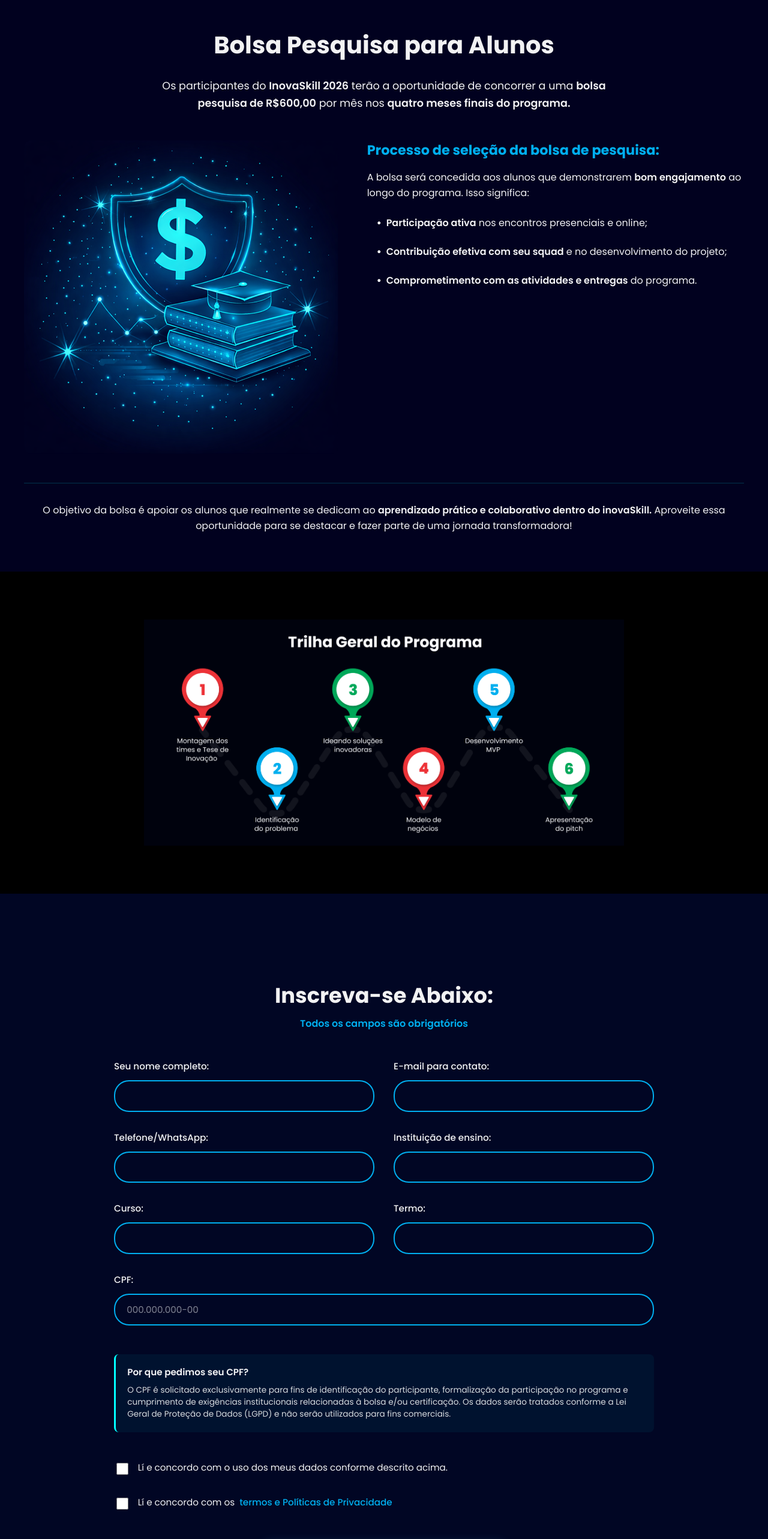
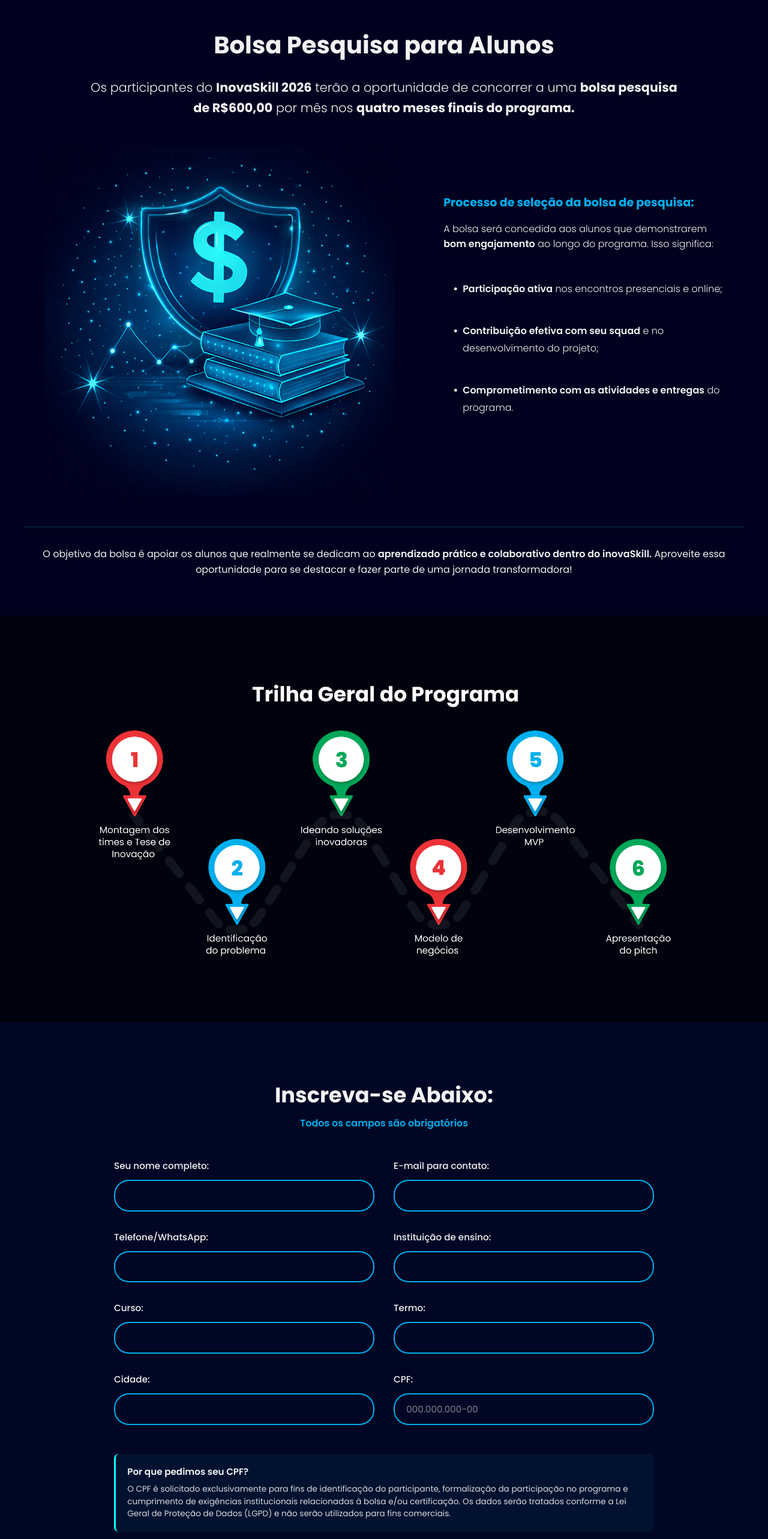
Before and after one commit to Mentto-Tech/Inova2026, a React (Vite) app: page /aluno in a window 1280 px wide. Shown: the part 1080-3646 px from the top of the page at 60% size. Built offline with nearby package versions, Linux system fonts and the light colour scheme.

Commit message:
mais melhorias

```diff
--- a/src/App.css
+++ b/src/App.css
@@ -865,7 +865,7 @@
 }
 
 .datasbolsatrilha {
-  background: black;
+  background: #00020d;
   display: flex;
   justify-content: center;
   align-items: center;
@@ -881,7 +881,7 @@
 }
 
 .datasbolsatrilha img {
-  width: 800px;
+  width: 1100px;
   height: auto;
   display: block;
   max-width: 100%;
--- a/src/api/action_aluno.js
+++ b/src/api/action_aluno.js
@@ -16,18 +16,21 @@
           instituicao: formData.instituicao,
           teste: formData.curso,
           termo: formData.termo,
+          city: formData.cidade,
           cpf: formData.cpf,
         },
         groups: [GROUP_ID],
       }),
     });
 
+    const rawText = await response.text();
+    const data = rawText ? JSON.parse(rawText) : {};
+
     if (!response.ok) {
-      const errorData = await response.json();
-      throw new Error(errorData.message || "Erro ao realizar inscrição.");
+      throw new Error(data.message || "Erro ao realizar inscrição.");
     }
 
-    return await response.json();
+    return data;
   } catch (error) {
     console.error("Erro no cadastro MailerLite:", error);
     throw error;
--- a/src/api/action_empresa.js
+++ b/src/api/action_empresa.js
@@ -18,7 +18,7 @@
           cargo: formData.cargo,
           company: formData.empresa,
           setor: formData.ramo,
-          cnpj: formData.cnpj,
+          city: formData.cidade,
           porte: formData.porte,
           associado: formData.associada,
         },
--- a/src/pages/Aluno.css
+++ b/src/pages/Aluno.css
@@ -131,40 +131,42 @@
 
 .aluno-bolsa-intro {
   text-align: center;
-  font-size: 1.1rem;
+  font-size: 1.3rem;
   line-height: 1.6;
   margin: 0 0 3rem 0;
-  max-width: 800px;
+  max-width: 990px;
   margin-left: auto;
   margin-right: auto;
+  font-weight: 100;
 }
 
 .aluno-bolsa-intro strong {
-  font-weight: 600;
+  font-weight: 800;
   color: var(--text-primary);
 }
 
 .aluno-bolsa-content {
   display: grid;
-  grid-template-columns: 1fr 1.2fr;
+  grid-template-columns: 1.3fr 1fr;
   gap: 3rem;
   align-items: start;
   margin: 3rem 0;
 }
 
 .aluno-bolsa-left {
+  max-width: 1500px;
   display: flex;
   justify-content: center;
 }
 
 .aluno-bolsa-left img {
-  max-width: 100%;
-  width: 100%;
+  width: 90%;
   border-radius: 12px;
 }
 
 .aluno-bolsa-right h3 {
-  font-size: 1.4rem;
+  padding-top: 5rem;
+  font-size: 1.2rem;
   font-weight: 700;
   text-align: left;
   color: var(--text-secondary);
@@ -172,6 +174,8 @@
 }
 
 .aluno-bolsa-right p {
+  width: 470px;
+  font-weight: 100;
   font-size: 1rem;
   line-height: 1.6;
   margin: 0 0 1.5rem 0;
@@ -196,7 +200,8 @@
   margin-left: 2rem;
   font-size: 1rem;
   line-height: 1.8;
-  margin-bottom: 1.2rem;
+  margin-bottom: 2.6rem !important;
+  font-weight: 100;
   color: var(--text-primary);
 }
 
@@ -235,6 +240,11 @@
     gap: 2rem;
   }
 
+  .aluno-bolsa-left img {
+    width: 100%;
+    max-width: 700px;
+  }
+
   .aluno-bolsa-container h2 {
     font-size: 2rem;
   }
@@ -257,6 +267,11 @@
     margin-right: 0;
   }
 
+  .aluno-bolsa-left img {
+    width: 100%;
+    max-width: 520px;
+  }
+
   .aluno-bolsa-container h2 {
     font-size: 1.8rem;
   }
@@ -275,7 +290,7 @@
 }
 /* Aluno Inscription Form Styles */
 .aluno-inscription {
-  margin-top: 5rem;
+  margin-top: 2rem;
   background: var(--bg);
   padding: 4rem 2rem;
   color: var(--text-primary);
--- a/src/pages/Aluno.jsx
+++ b/src/pages/Aluno.jsx
@@ -52,6 +52,7 @@
   instituicao: data.instituicao.trim(),
   curso: data.curso.trim(),
   termo: data.termo.trim(),
+  cidade: data.cidade.trim(),
   cpf: data.cpf.trim(),
 })
 
@@ -70,6 +71,7 @@
     instituicao: '',
     curso: '',
     termo: '',
+    cidade: '',
     cpf: '',
   })
 
@@ -108,12 +110,6 @@
       return
     }
 
-    if (isOnlyDigits(sanitized.termo)) {
-      setError('Termo não pode conter apenas números.')
-      setLoading(false)
-      return
-    }
-
     if (!isValidEmail(sanitized.email)) {
       setError('Informe um e-mail válido.')
       setLoading(false)
@@ -142,6 +138,7 @@
         instituicao: '',
         curso: '',
         termo: '',
+        cidade: '',
         cpf: '',
       })
     } catch (err) {
@@ -246,6 +243,7 @@
               <p>A bolsa será concedida aos alunos que demonstrarem <strong>bom engajamento</strong> ao longo do programa. Isso significa:</p>
 
               <ul className="aluno-bolsa-list">
+                <br/>
                 <li><strong>Participação ativa</strong> nos encontros presenciais e online;</li>
                 <li><strong>Contribuição efetiva com seu squad</strong> e no desenvolvimento do projeto;</li>
                 <li><strong>Comprometimento com as atividades e entregas</strong> do programa.</li>
@@ -344,7 +342,20 @@
               </div>
             </div>
 
-            <div className="form-group form-row-single">
+            <div className="form-row">
+              <div className="form-group">
+                <label htmlFor="cidade">Cidade:</label>
+                <input
+                  type="text"
+                  id="cidade"
+                  name="cidade"
+                  value={formData.cidade}
+                  onChange={handleChange}
+                  required
+                />
+              </div>
+
+              <div className="form-group">
                 <label htmlFor="cpf">CPF:</label>
                 <input
                   type="text"
@@ -355,6 +366,7 @@
                   onChange={handleChange}
                   required
                 />
+              </div>
             </div>
 
             <div className="cpf-info">
--- a/src/pages/Empresa.jsx
+++ b/src/pages/Empresa.jsx
@@ -19,29 +19,6 @@
 
 const isOnlyDigits = (value = '') => /^\d+$/.test(value.trim())
 
-const isValidCNPJ = (value = '') => {
-  const cnpj = digitsOnly(value)
-  if (cnpj.length !== 14) return false
-  if (/^(\d)\1+$/.test(cnpj)) return false
-
-  const calcDigit = (base) => {
-    let sum = 0
-    let pos = base.length - 7
-    for (let i = base.length; i >= 1; i -= 1) {
-      sum += Number(base.charAt(base.length - i)) * pos
-      pos -= 1
-      if (pos < 2) pos = 9
-    }
-    const result = sum % 11
-    return result < 2 ? 0 : 11 - result
-  }
-
-  const base = cnpj.slice(0, 12)
-  const digit1 = calcDigit(base)
-  const digit2 = calcDigit(base + digit1)
-  return cnpj === base + String(digit1) + String(digit2)
-}
-
 const sanitizeEmpresa = (data) => ({
   nome: data.nome.trim(),
   email: data.email.trim(),
@@ -49,7 +26,7 @@
   cargo: data.cargo.trim(),
   empresa: data.empresa.trim(),
   ramo: data.ramo.trim(),
-  cnpj: data.cnpj.trim(),
+  cidade: data.cidade.trim(),
   porte: data.porte.trim(),
   associada: data.associada.trim(),
 })
@@ -66,7 +43,7 @@
     cargo: '',
     empresa: '',
     ramo: '',
-    cnpj: '',
+    cidade: '',
     porte: '',
     associada: '',
   })
@@ -124,8 +101,8 @@
       return
     }
 
-    if (!isValidCNPJ(sanitized.cnpj)) {
-      setError('Informe um CNPJ válido (14 dígitos).')
+    if (!sanitized.cidade) {
+      setError('Informe a cidade.')
       setLoading(false)
       return
     }
@@ -152,7 +129,7 @@
         cargo: '',
         empresa: '',
         ramo: '',
-        cnpj: '',
+        cidade: '',
         porte: '',
         associada: '',
       })
@@ -187,7 +164,7 @@
             decisões e gerar resultado real.
           </p>
 
-          <a className="cta" href="/empresa#inscription">QUERO INSCREVER MINHA EMPRESA</a>
+          <a className="cta" href="/empresa#inscription">Pré-inscrição</a>
         </div>
 
         <div className="empresa-hero-right">
@@ -299,12 +276,12 @@
 
             <div className="form-row">
               <div className="form-group">
-                <label htmlFor="cnpj">CNPJ:</label>
+                <label htmlFor="cidade">Cidade:</label>
                 <input
                   type="text"
-                  id="cnpj"
-                  name="cnpj"
-                  value={formData.cnpj}
+                  id="cidade"
+                  name="cidade"
+                  value={formData.cidade}
                   onChange={handleChange}
                   required
                 />
@@ -340,6 +317,7 @@
                   <option value="">Selecione</option>
                   <option value="CIESP">CIESP</option>
                   <option value="ADIPA">ADIPA</option>
+                  <option value="ADIPA">ASSERTI</option>
                   <option value="Nenhum">Nenhum</option>
                 </select>
               </div>
```
Lines whose indentation alone changed are shown as unchanged.
